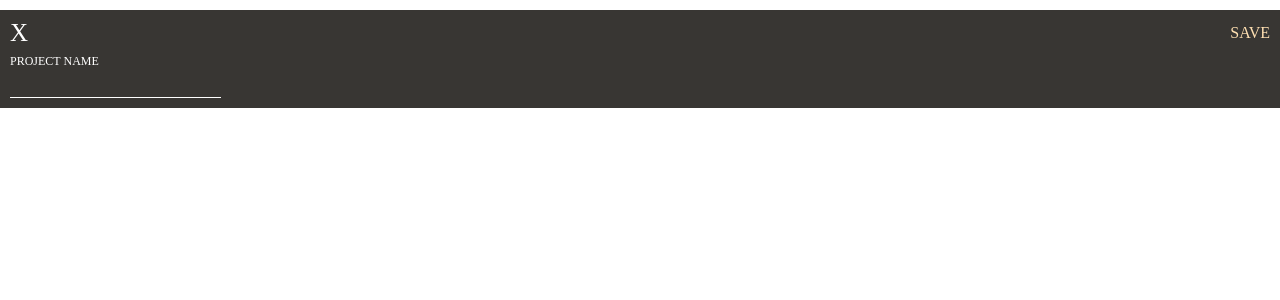
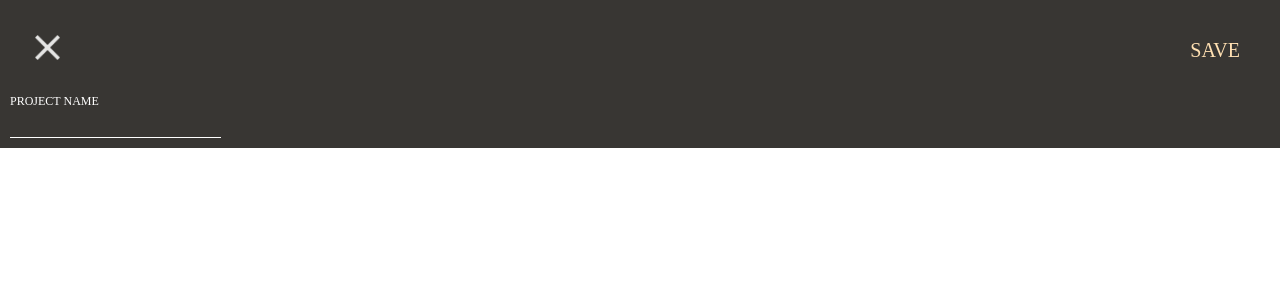
Before and after one commit to satoshi-s-law/frontend, a React (Create React App) app: page /add-task in a window 1280 px wide. Shown: the top 300 px of the page. Built offline with nearby package versions, Linux system fonts and the light colour scheme.

Commit message:
updated newproject to more closely match designer's intention

```diff
--- a/src/components/NewProjectForm/ProductHeader.jsx
+++ b/src/components/NewProjectForm/ProductHeader.jsx
@@ -1,10 +1,9 @@
 import React from 'react';
 import styled from 'styled-components';
-
+import closebutton from "./closebutton.png"
 const Nav = styled.nav`
     display: flex;
     width: 100%;
-    margin-top: 1rem;
     background-color: #383633;
     flex-wrap: wrap;
     justify-content: space-between;
@@ -26,7 +25,7 @@ const Nav = styled.nav`
 const ProductHeader = () => (
   <Nav>
     <div>
-      <span style={{ fontSize: '25px' }}>X</span>
+      <img src={closebutton} style={{width: '25px', height: '25px', margin: '25px'}}/>
       <form>
         <label htmlFor="Project" style={{ fontSize: '12px' }}>
 PROJECT NAME
@@ -48,7 +47,7 @@ PROJECT NAME
         </label>
       </form>
     </div>
-    <h2 style={{ fontSize: '16px', marginTop: '1.5rem' }}>SAVE</h2>
+    <h2 style={{ fontSize: '2.0rem', margin: '40px' }}>SAVE</h2>
   </Nav>
 );
 
--- a/src/components/navigation/navigation.jsx
+++ b/src/components/navigation/navigation.jsx
@@ -11,7 +11,7 @@ const Nav = styled.nav`
     width: 100%;
     height: 70px;
     span {
-        margin: 0 1rem;
+        margin: '0 1rem';
         color: #ff9800;
         text-align: center;
     }
```
Also changed, not shown: src/components/NewProjectForm/closebutton.png (renamed from closebutton.png).
